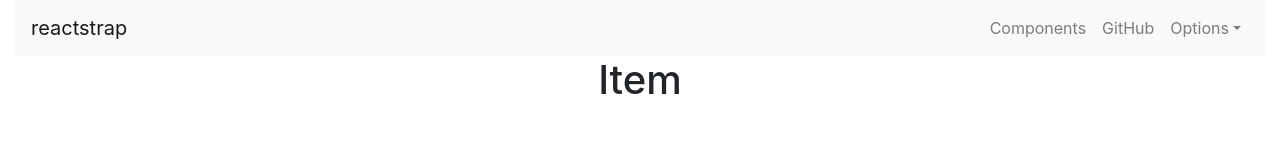
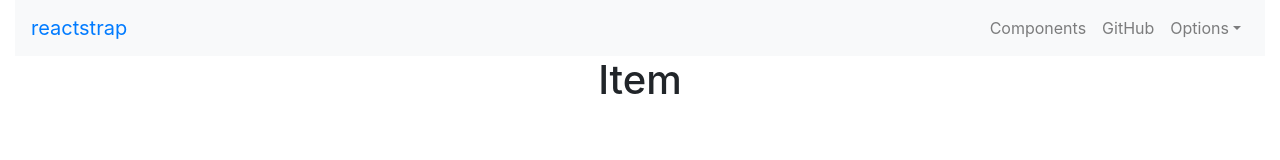
Before and after one commit to shamilihsan/store-web, a React (Create React App) app: page /shop/1 in a window 1280 px wide. Shown: the top 160 px of the page. Built offline with nearby package versions, Linux system fonts and the light colour scheme.

Commit message:
Linked home page items to indivitual item page

```diff
--- a/src/components/Header.js
+++ b/src/components/Header.js
@@ -36,7 +36,7 @@ class Header extends React.Component {
         return (
             <div>
                 <Navbar color="light" light expand="md">
-                    <NavbarBrand href="/">reactstrap</NavbarBrand>
+                    <NavbarBrand><Link to={'/'}>reactstrap</Link></NavbarBrand>
                     <NavbarToggler onClick={this.toggle} />
                     <Collapse isOpen={this.state.isOpen} navbar>
                         <Nav className="ml-auto" navbar>
--- a/src/components/Home.js
+++ b/src/components/Home.js
@@ -1,5 +1,6 @@
 import React, { Component } from 'react'
 import { connect } from 'react-redux';
+import {Link} from 'react-router-dom'
 
 import { getItems } from '../actions/';
 
@@ -13,7 +14,7 @@ class Home extends Component {
         return (
             this.props.items.map(item => {
                 return (
-                    <li key={item._id}>{item.name}</li>
+                    <Link to={`/shop/${item._id}`}><li key={item._id}>{item.name}</li></Link>
                 )
             })
         )
--- a/src/components/Item.js
+++ b/src/components/Item.js
@@ -1,6 +1,12 @@
 import React from 'react';
 
 class Item extends React.Component {
+
+    componentDidMount() {
+        console.log(this.props.match.params.id);
+
+    }
+
     render() {
         return (
             <h1 className="text-center">Item</h1>
```
